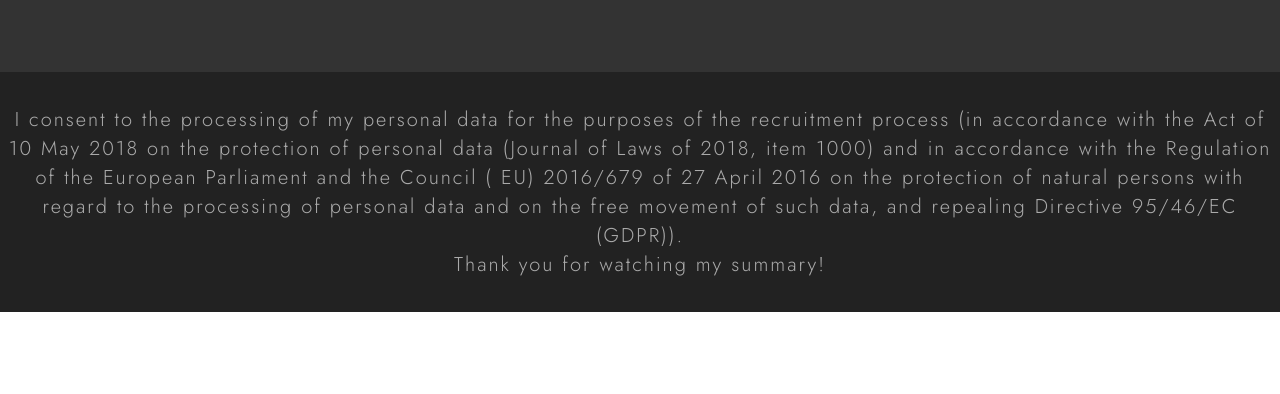
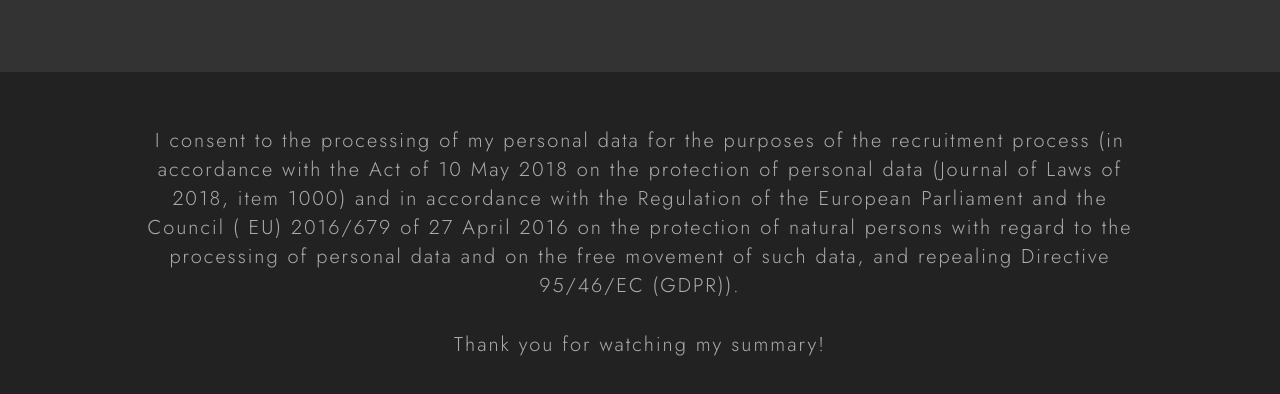
Before and after one commit to dmitrycrockodile/Portfolio, a website: page app/index.html in a window 1280 px wide. Shown: the part 5023-5417 px from the top of the page. Before the commit the page ends 5335 px from the top, so only its background shows below. Drawn offline with Linux system fonts and the light colour scheme.

Commit message:
added copyright info

```diff
--- a/app/scss/base/_typography.scss
+++ b/app/scss/base/_typography.scss
@@ -50,6 +50,10 @@
    letter-spacing: .2rem;
    font-weight: 300;
    text-align: center;
+   max-width: 100rem;
+   &:last-child {
+      margin-top: 3rem;
+   }
 
    @include respond(phone) {
       width: 70%;
--- a/app/scss/layout/_footer.scss
+++ b/app/scss/layout/_footer.scss
@@ -0,0 +1,7 @@
+.footer {
+   width: 100%;
+   height: 30vh;
+   background-color: $color-grey-dark-3;
+   flex-direction: column;
+   padding: 17rem 0;
+}
--- a/app/scss/pages/_home.scss
+++ b/app/scss/pages/_home.scss
@@ -45,10 +45,3 @@
         height: 75rem;
     }
 }
-
-.footer {
-    width: 100%;
-    height: 30vh;
-    background-color: $color-grey-dark-3;
-    flex-direction: column;
-}
```
Also changed, not shown: app/css/style.min.css.
